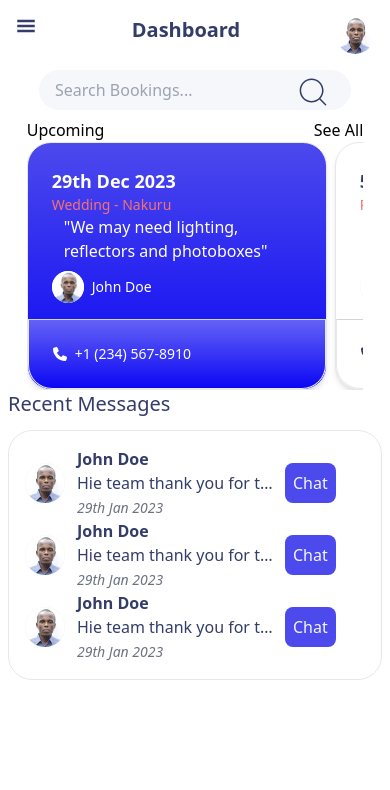
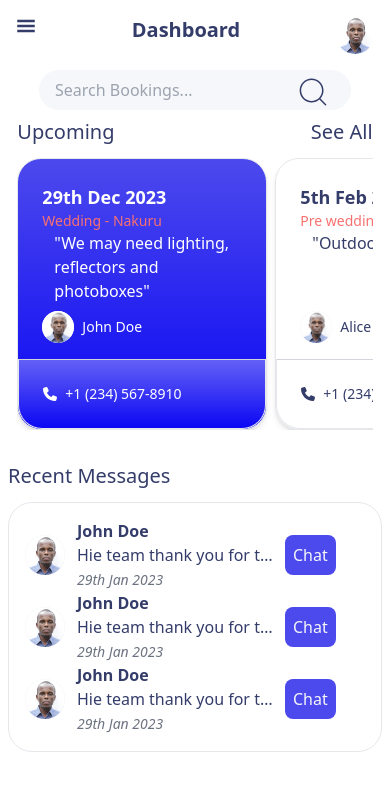
Before and after one commit to Bennyjoez/joezz_photozz_admin, a React (Vite) app: page / in a window 390 px wide. Shown: the top 790 px of the page. Built offline with nearby package versions, Linux system fonts and the light colour scheme; a web font is replaced by a local one.

Commit message:
Adjust sizing of components

```diff
--- a/src/components/bookings/BookingCard.tsx
+++ b/src/components/bookings/BookingCard.tsx
@@ -15,7 +15,7 @@ const BookingCard: React.FC<BookingCardProps> = ({ booking }) => {
   const { client, event, reservationDate, shootLocation, message } = booking;
 
   return (
-    <div className="flex flex-col w-full min-w-[300px] bg-white even:text-primary-text text-white odd:bg-card shadow-md sm:overflow-hidden rounded-3xl border">
+    <div className="flex flex-col w-full small:min-w-[250px] sm:min-w-[300px] bg-white even:text-primary-text text-white odd:bg-card shadow-md sm:overflow-hidden rounded-3xl border">
       <div className="flex flex-1 flex-col px-6 pt-6">
         {" "}
         <div className="text-lg font-bold">
--- a/src/components/bookings/BookingsComponent.tsx
+++ b/src/components/bookings/BookingsComponent.tsx
@@ -4,8 +4,8 @@ import { Link } from "react-router-dom";
 
 const BookingsComponent = () => {
   return (
-    <div className="w-[90%] sm:w-[60%] mx-auto sm:mx-4">
-      <div className="w-[100%] flex justify-between">
+    <div className="w-[95%] md:w-[60vw] mx-auto sm:mx-4 mb-8">
+      <div className="w-[100%] flex justify-between text-xl mb-3 text-primary-text">
         <span role="button">Upcoming</span>
         <Link to="/bookings"><span role="button">See All</span></Link>
       </div>
```
